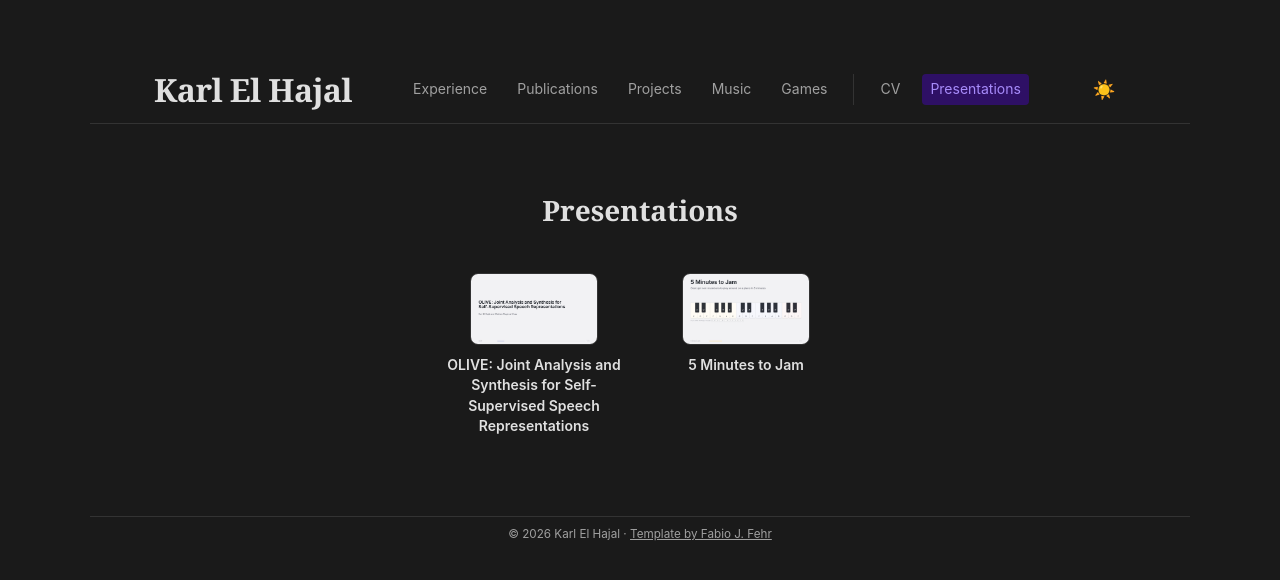
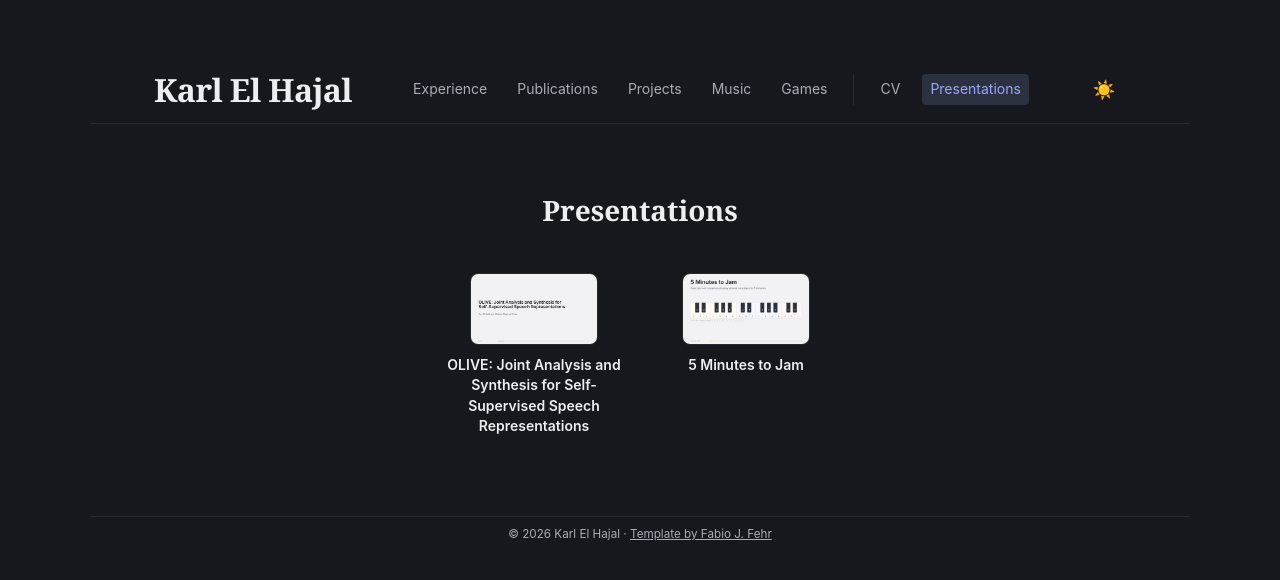
Before and after one commit to KarlHajal/KarlHajal.github.io, a plain HTML site: page presentations/index.html in a window 1280 px wide. Both pictures are taken after a click on the button "Toggle dark mode". Drawn offline with Linux system fonts and the light colour scheme; no server answers; a web font is replaced by a local one.

Commit message:
Update the website color palette
Use Kortex Pigment colors for light and dark themes while retaining
the original typography and page layouts. Keep the GitHub icon
visible against the dark background.

```diff
--- /dev/null
+++ b/css/kortex.css
@@ -0,0 +1,70 @@
+/* Keep the original typography and layout while using Kortex's Pigment palette. */
+:root {
+    --blue: #7f8fd6;
+    --coral: #e07a7f;
+    --palette-light-link: #2b3678;
+    --palette-light-hover: #e2e5f4;
+    --palette-dark-link: #9aa8f0;
+    --palette-dark-hover: #2d344c;
+}
+
+:root,
+html[data-theme='light'] {
+    --paper: #f2f2f4;
+    --surface: #ffffff;
+    --surface-sunk: #e8e8eb;
+    --ink: #2a2e35;
+    --ink-soft: #5e636d;
+    --ink-faint: #8e929a;
+    --line: rgb(42 46 53 / 0.1);
+    --line-strong: rgb(42 46 53 / 0.18);
+    --coral-strong: #8f2230;
+    --blue-strong: #2b3678;
+    --bg-color: var(--paper);
+    --input-bg: var(--surface);
+    --text-color: var(--ink);
+    --muted-color: var(--ink-soft);
+    --border-color: var(--line);
+    --link-color: var(--blue-strong);
+    --hover-bg: color-mix(in srgb, var(--blue) 14%, var(--surface));
+    --accent-color: var(--coral-strong);
+    --accent-hover: color-mix(in srgb, var(--coral) 18%, var(--surface));
+    color-scheme: light;
+}
+
+html[data-theme='dark'] {
+    --paper: #16181d;
+    --surface: #1f2229;
+    --surface-sunk: #121418;
+    --ink: #eceef1;
+    --ink-soft: #a9adb6;
+    --ink-faint: #777c86;
+    --line: rgb(255 255 255 / 0.08);
+    --line-strong: rgb(255 255 255 / 0.16);
+    --coral-strong: #f08a8f;
+    --blue-strong: #9aa8f0;
+    --bg-color: var(--paper);
+    --input-bg: var(--surface);
+    --text-color: var(--ink);
+    --muted-color: var(--ink-soft);
+    --border-color: var(--line);
+    --link-color: var(--blue-strong);
+    --hover-bg: color-mix(in srgb, var(--blue) 14%, var(--surface));
+    --accent-color: var(--coral-strong);
+    --accent-hover: color-mix(in srgb, var(--coral) 18%, var(--surface));
+    color-scheme: dark;
+}
+
+a:focus-visible,
+button:focus-visible {
+    outline: 2px solid var(--blue-strong);
+    outline-offset: 3px;
+}
+
+::selection {
+    background: color-mix(in srgb, var(--blue) 45%, transparent);
+}
+
+html[data-theme='dark'] .social-link[href*='github.com/'] .social-icon-img {
+    filter: invert(1);
+}
--- a/presentations/index.html
+++ b/presentations/index.html
@@ -19,6 +19,7 @@
     <link rel="icon" href="../favicon-64.png" sizes="64x64" type="image/png">
     <link rel="apple-touch-icon" href="../apple-touch-icon.png">
     <link rel="stylesheet" href="../css/style.css">
+    <link rel="stylesheet" href="../css/kortex.css">
     <link rel="stylesheet" href="../css/presentations.css">
 </head>
 <body data-page="presentations">
```
Also changed, not shown: index.html (+1 -0 lines), 1 other file.
